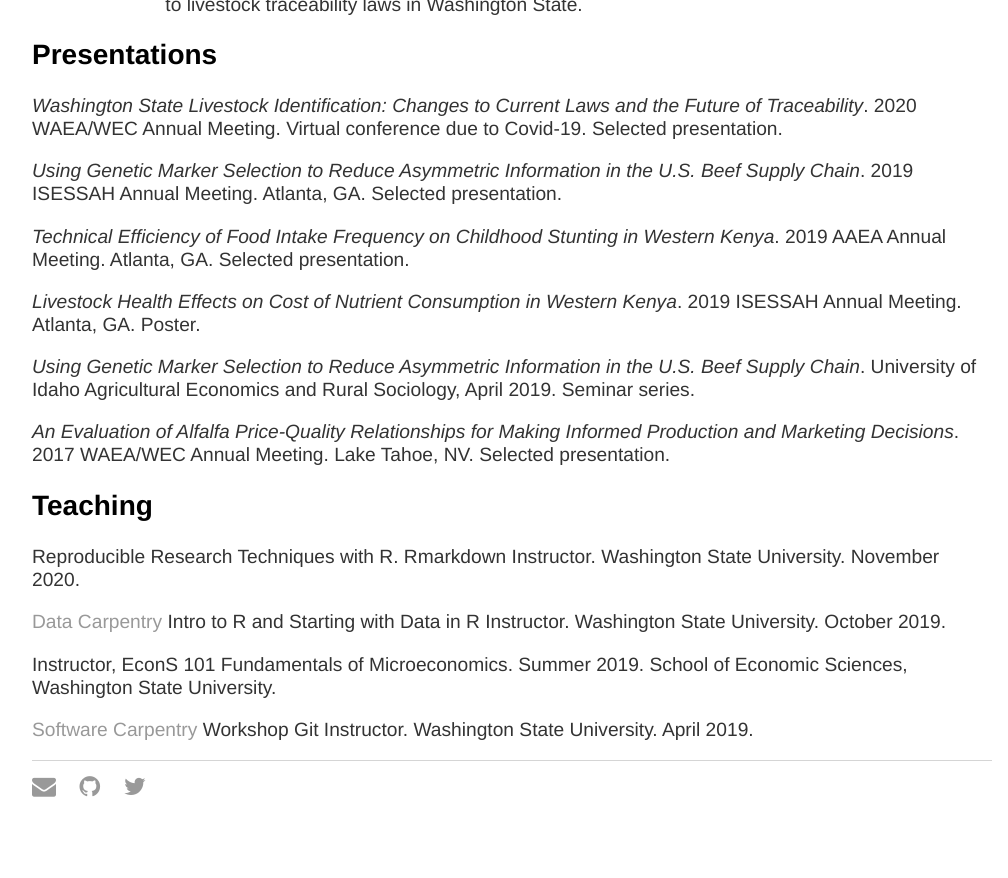
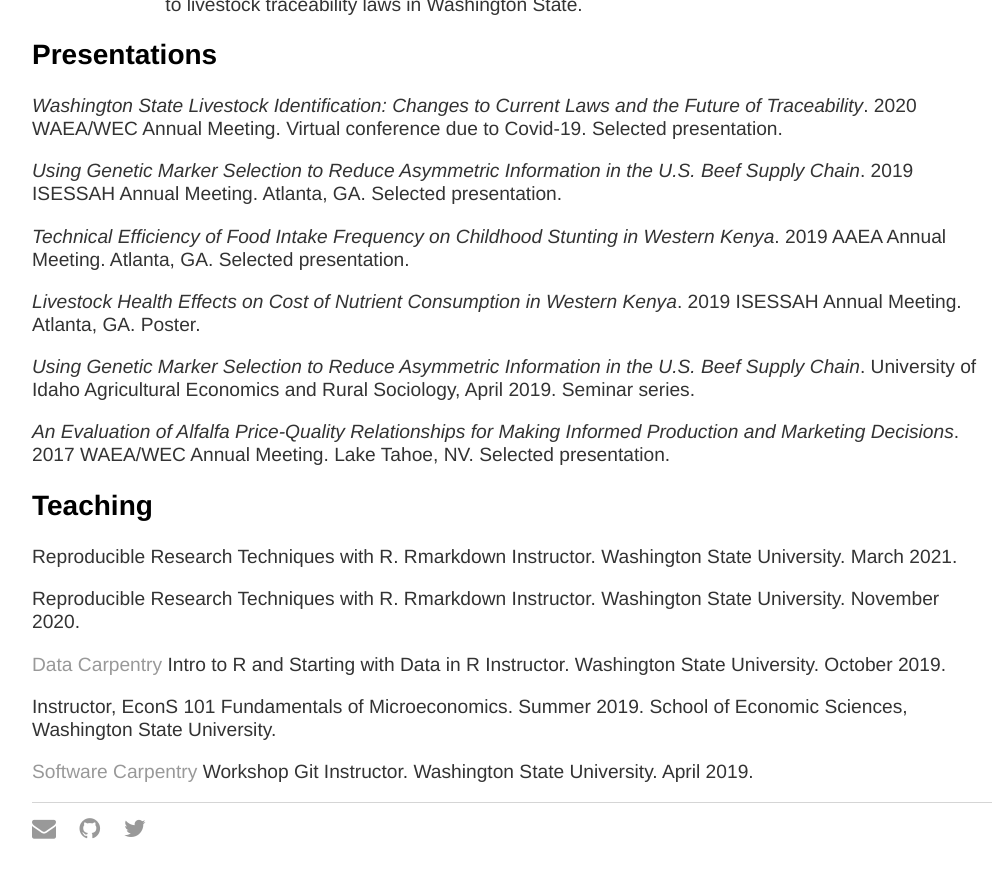
Before and after one commit to AJKappes/AJKappes.github.io, a Jekyll site: the page about/index.html, which Jekyll copies as it is, in a window 1280 px wide and 900 px high, scrolled down 1963 px. Shown: the top 878 px of the window, without its empty margins (128-1136 px from the left). Built offline with Jekyll 4.4.1, drawn with Linux system fonts in a browser that asks for light colours.

Commit message:
update teaching

```diff
--- a/about/index.html
+++ b/about/index.html
@@ -88,6 +88,8 @@ Production and Marketing Decisions</em>. 2017 WAEA/WEC Annual Meeting. Lake Taho
 
 	<h2>Teaching</h2>
 
+	<p>Reproducible Research Techniques with R. Rmarkdown Instructor. Washington State University. March 2021.</p>
+
 	<p>Reproducible Research Techniques with R. Rmarkdown Instructor. Washington State University. November 2020.</p>
 
     <p> <a href='https://datacarpentry.org/'> Data Carpentry </a> Intro to R and Starting with Data in R Instructor. Washington State University. October 2019. </p>
```
